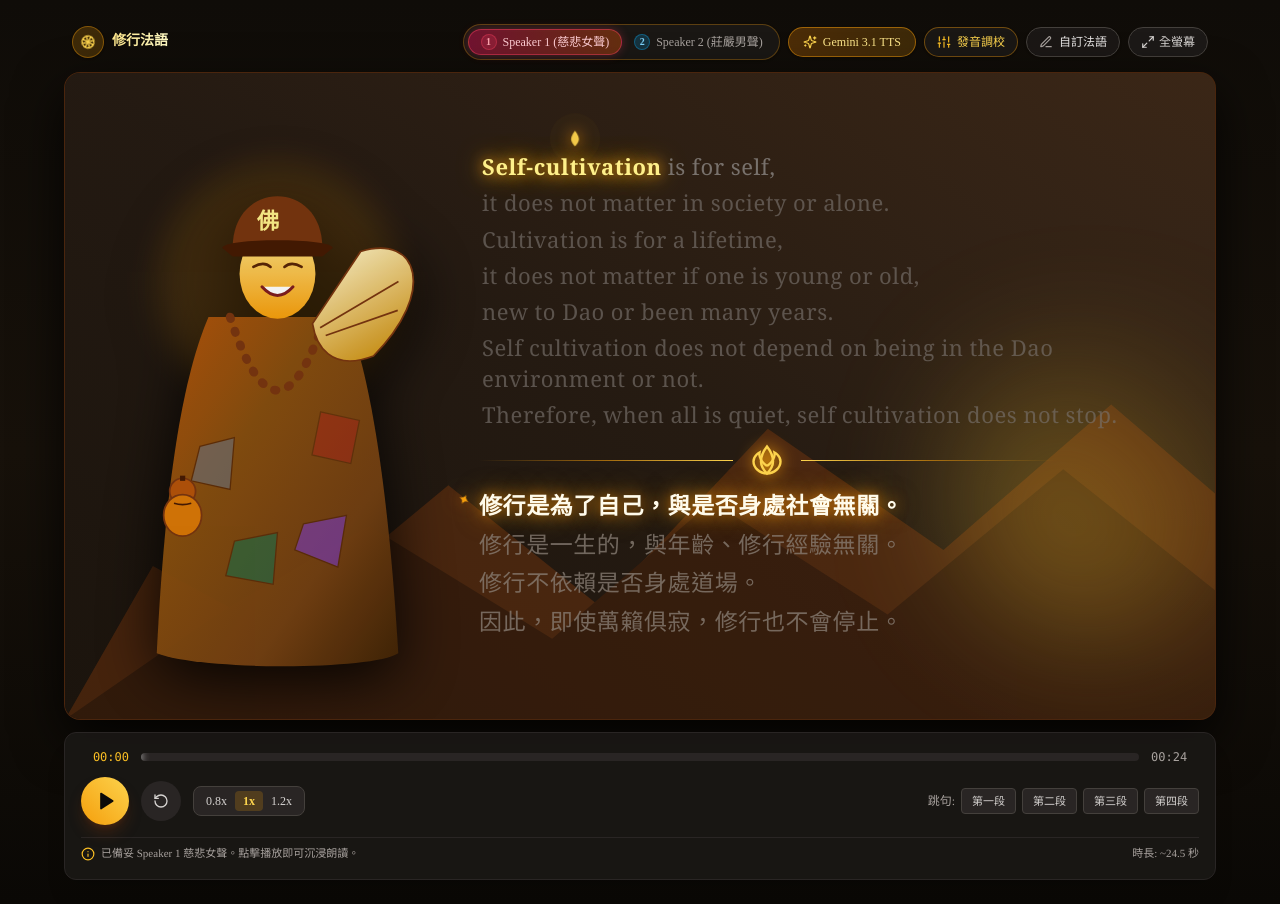
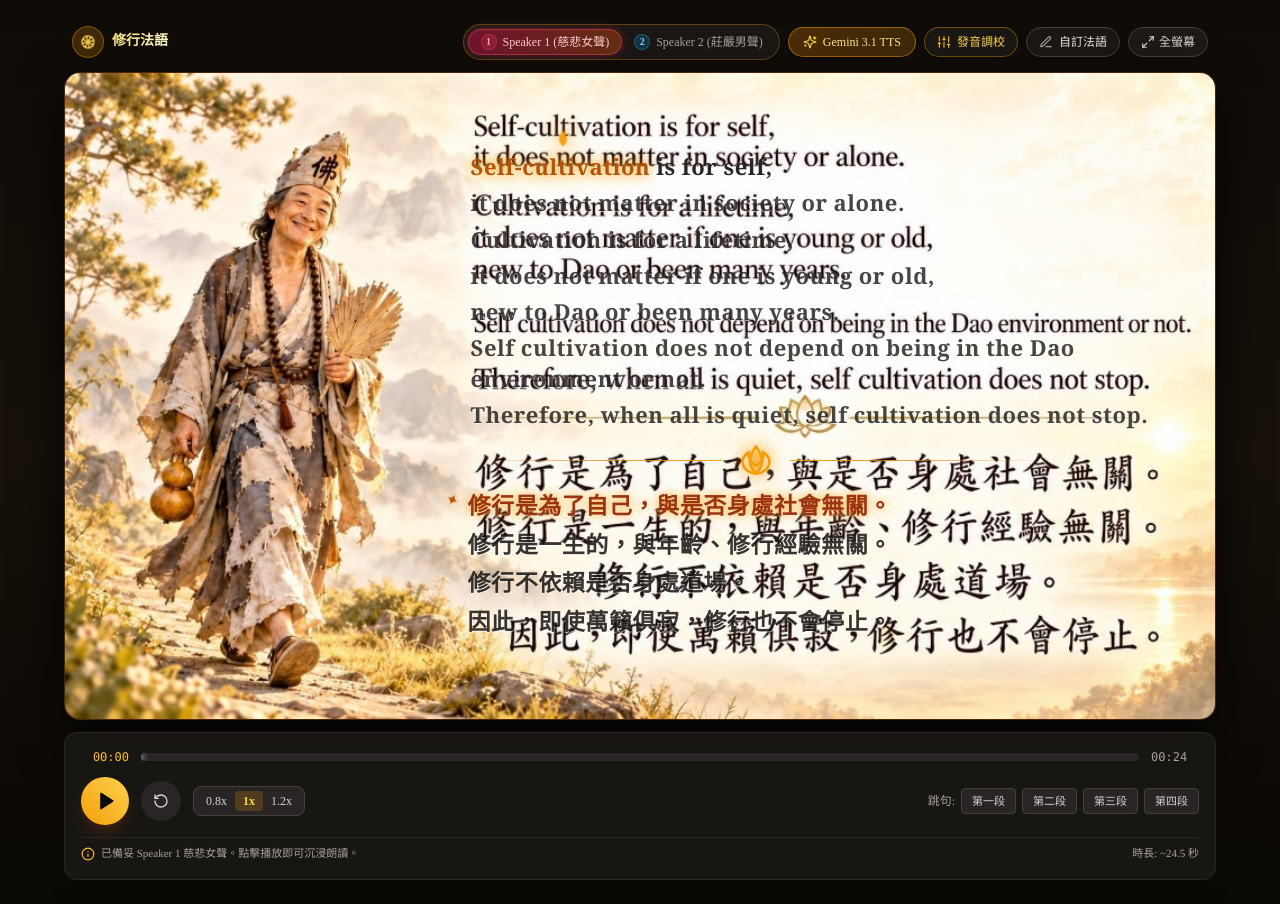
Before and after one commit to roklul/ktv-dao-presentation, a Next.js app: page / in a window 1280 px wide. Built offline with nearby package versions, Linux system fonts and the light colour scheme.

Commit message:
feat: use real JPG background artwork without SVG layers

```diff
--- a/app/globals.css
+++ b/app/globals.css
@@ -18,54 +18,59 @@ body {
   font-family: 'Playfair Display', Georgia, serif;
 }
 
-/* KTV Golden Word Highlight Mechanics - Pure & Crisp */
+/* KTV Word Highlight - Sharp & High Contrast on Image Background */
 .ktv-word {
   position: relative;
   display: inline-block;
   margin: 0 3px;
-  color: #78716c;
-  transition: color 0.15s ease, text-shadow 0.2s ease;
+  color: #292524;
+  font-weight: 600;
+  transition: color 0.12s ease-out;
   text-rendering: geometricPrecision;
+  text-shadow: 0 1px 1px rgba(255, 255, 255, 0.7);
 }
 
 .ktv-word.active-word {
-  color: #fef08a !important;
-  font-weight: 700 !important;
-  text-shadow: 0 0 14px rgba(245, 158, 11, 0.95), 0 0 26px rgba(251, 191, 36, 0.7);
+  color: #b45309 !important;
+  font-weight: 800 !important;
+  text-shadow: 0 0 12px rgba(245, 158, 11, 0.9), 0 0 20px rgba(251, 191, 36, 0.6) !important;
 }
 
 .ktv-word.past-word {
-  color: #f5f5f4 !important;
-  text-shadow: 0 0 4px rgba(245, 158, 11, 0.25);
+  color: #1c1917 !important;
+  font-weight: 700;
+  text-shadow: 0 1px 1px rgba(255, 255, 255, 0.5);
 }
 
 /* Active Line Transitions */
 .lyrics-row {
-  transition: opacity 0.3s ease;
-  opacity: 0.65;
+  transition: opacity 0.25s ease-out;
+  opacity: 0.85;
 }
 .lyrics-row.active-row {
   opacity: 1 !important;
 }
 
 .chinese-row {
-  transition: all 0.35s ease;
-  color: #8c8278;
+  transition: color 0.25s ease-out, opacity 0.25s ease-out;
+  color: #1c1917;
+  font-weight: 600;
   position: relative;
-  opacity: 0.75;
+  opacity: 0.88;
+  text-shadow: 0 1px 1px rgba(255, 255, 255, 0.7);
 }
 .chinese-row.active-cn {
-  color: #fffbeb !important;
-  font-weight: 700;
-  text-shadow: 0 0 14px rgba(217, 119, 6, 0.8), 0 0 26px rgba(251, 191, 36, 0.5);
+  color: #9a3412 !important;
+  font-weight: 900;
+  text-shadow: 0 0 10px rgba(245, 158, 11, 0.85), 0 1px 1px rgba(255, 255, 255, 0.6) !important;
   opacity: 1;
 }
 .chinese-row.active-cn::before {
   content: '✦';
   position: absolute;
   left: -20px;
-  color: #f59e0b;
-  font-size: 13px;
+  color: #b45309;
+  font-size: 14px;
   animation: spinLotus 3s linear infinite;
 }
 
@@ -93,22 +98,11 @@ body {
 
 @keyframes hopLotus {
   0% {
-    transform: translateY(0px) scale(0.92);
+    transform: translateY(0px) scale(0.95);
   }
   100% {
     transform: translateY(-8px) scale(1.15);
   }
-}
-
-/* Sunrise Light Beam & Glow */
-.morning-glow {
-  background: radial-gradient(
-    circle at 88% 55%,
-    rgba(254, 215, 170, 0.32) 0%,
-    rgba(245, 158, 11, 0.18) 35%,
-    rgba(120, 53, 15, 0.05) 65%,
-    transparent 100%
-  );
 }
 
 @keyframes fadeIn {
--- a/components/KtvPresentation.tsx
+++ b/components/KtvPresentation.tsx
@@ -1,6 +1,5 @@
 import React, { useEffect, useRef, useState } from 'react';
 import { PresentationData } from '../lib/types';
-import { JiGongIllustration } from './JiGongIllustration';
 
 interface KtvPresentationProps {
   presentation: PresentationData;
@@ -49,32 +48,13 @@ export const KtvPresentation: React.FC<KtvPresentationProps> = ({
       id="presentation-viewport"
       className="relative w-full max-w-6xl min-h-[540px] sm:min-h-0 sm:aspect-[16/9] bg-[#1a140e] rounded-2xl overflow-hidden shadow-[0_20px_50px_rgba(0,0,0,0.8)] border border-amber-800/40 select-none flex flex-col justify-between"
     >
-      {/* Ambient Sunlight & Mountain Background Silhouette */}
+      {/* Background Image Layer */}
       <div className="absolute inset-0 z-0 overflow-hidden pointer-events-none">
-        <div className="absolute inset-0 morning-glow"></div>
-        <div className="absolute inset-0 bg-gradient-to-tr from-[#1b140d] via-[#241a12] to-[#3a2617] opacity-95"></div>
-
-        {/* Distant Golden Mountain Ridges */}
-        <svg
-          className="absolute bottom-0 right-0 w-full h-3/4 opacity-35"
-          viewBox="0 0 1440 600"
-          preserveAspectRatio="none"
-        >
-          <path
-            d="M0,600 L110,410 L260,490 L480,310 L670,460 L880,240 L1100,390 L1310,210 L1440,320 L1440,600 Z"
-            fill="#92400e"
-          />
-          <path
-            d="M0,600 L190,470 L380,360 L610,500 L810,330 L1030,470 L1250,290 L1440,440 L1440,600 Z"
-            fill="#592507"
-          />
-        </svg>
-
-        {/* Warm Golden Sun in the East */}
-        <div className="absolute top-[42%] right-[-30px] w-72 h-72 rounded-full bg-gradient-to-tr from-yellow-300/40 via-amber-400/25 to-transparent blur-3xl"></div>
-
-        {/* Master Ji Gong Pure Vector Art */}
-        <JiGongIllustration />
+        <img
+          src="/images/jigong-bg.jpg"
+          alt="修行法語背景圖"
+          className="w-full h-full object-cover object-left sm:object-center"
+        />
       </div>
 
       {/* Floating Bouncing Golden Lotus Marker */}
@@ -88,15 +68,15 @@ export const KtvPresentation: React.FC<KtvPresentationProps> = ({
         }}
       >
         <div className="relative flex items-center justify-center">
-          <svg className="w-5 h-5 text-amber-300 drop-shadow-[0_0_8px_#f59e0b]" viewBox="0 0 24 24" fill="currentColor">
+          <svg className="w-5 h-5 text-amber-500 drop-shadow-[0_0_8px_#f59e0b]" viewBox="0 0 24 24" fill="currentColor">
             <path d="M12 2C12 2 7 8 7 13C7 17.5 12 22 12 22C12 22 17 17.5 17 13C17 8 12 2 12 2Z" opacity="0.95" />
           </svg>
-          <div className="absolute -inset-1 rounded-full bg-amber-400/40 blur-xs animate-ping pointer-events-none"></div>
+          <div className="absolute -inset-1 rounded-full bg-amber-400/50 blur-xs animate-ping pointer-events-none"></div>
         </div>
       </div>
 
       {/* Presentation Central Content Box */}
-      <div className="relative z-20 w-full h-full flex flex-col justify-center pl-[28%] sm:pl-[34%] md:pl-[36%] pr-3 sm:pr-8 py-3 sm:py-5">
+      <div className="relative z-20 w-full h-full flex flex-col justify-center pl-[28%] sm:pl-[34%] md:pl-[35%] pr-3 sm:pr-8 py-3 sm:py-5">
 
         {/* English Verses Container */}
         <div
@@ -140,32 +120,32 @@ export const KtvPresentation: React.FC<KtvPresentationProps> = ({
           })}
         </div>
 
-        {/* Golden Lotus Center Ornament (Exact Replica) */}
+        {/* Golden Lotus Center Ornament */}
         <div className="my-1.5 sm:my-3 flex items-center justify-center gap-3 w-full max-w-xl">
-          <div className="h-[1px] flex-1 bg-gradient-to-r from-transparent via-amber-500/60 to-amber-300"></div>
-          <div className="text-amber-400 flex items-center px-1">
+          <div className="h-[1px] flex-1 bg-gradient-to-r from-transparent via-amber-600/70 to-amber-500"></div>
+          <div className="text-amber-600 flex items-center px-1">
             <svg
-              className="w-6 h-6 sm:w-9 sm:h-9 text-amber-300 drop-shadow-[0_0_8px_#f59e0b]"
+              className="w-6 h-6 sm:w-9 sm:h-9 text-amber-500 drop-shadow-[0_0_8px_#f59e0b]"
               viewBox="0 0 24 24"
               fill="none"
               stroke="currentColor"
-              strokeWidth="1.6"
+              strokeWidth="1.8"
             >
               <path
                 d="M12 3C12 3 8 8 8 13C8 17 12 21 12 21C12 21 16 17 16 13C16 8 12 3 12 3Z"
-                fill="rgba(245, 158, 11, 0.25)"
+                fill="rgba(245, 158, 11, 0.35)"
               />
               <path d="M12 21C7 21 3 17 3 13C3 9 7 7 7 7C7 7 6 12 12 16" />
               <path d="M12 21C17 21 21 17 21 13C21 9 17 7 17 7C17 7 18 12 12 16" />
             </svg>
           </div>
-          <div className="h-[1px] flex-1 bg-gradient-to-l from-transparent via-amber-500/60 to-amber-300"></div>
+          <div className="h-[1px] flex-1 bg-gradient-to-l from-transparent via-amber-600/70 to-amber-500"></div>
         </div>
 
         {/* Traditional Chinese Translation Verses */}
         <div
           id="chinese-lyrics-box"
-          className="space-y-1 text-stone-300 text-[12px] sm:text-[16px] md:text-[20px] lg:text-[23px] font-medium tracking-wide font-serif"
+          className="space-y-1 text-[12px] sm:text-[16px] md:text-[20px] lg:text-[23px] font-medium tracking-wide font-serif"
         >
           {presentation.chineseVerses.map((verse, idx) => {
             const isCnActive = currentTime >= verse.start && currentTime <= verse.end;
```
Also changed, not shown: f2a376af-9a0d-46c4-be16-41ba6f0ad2d2.jpg.
